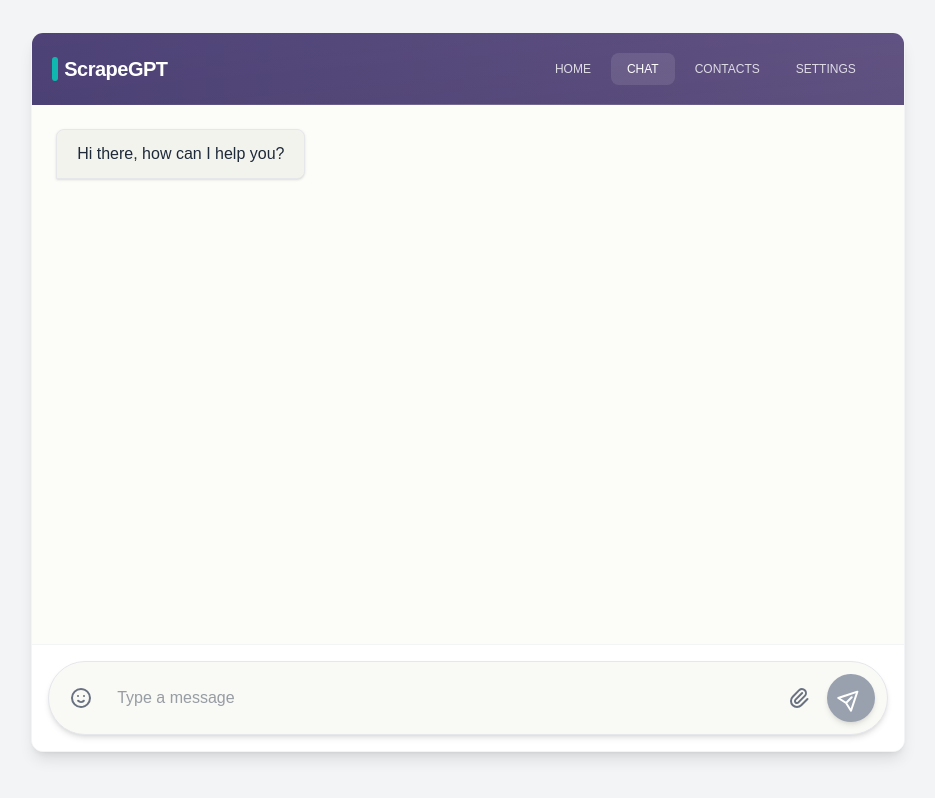
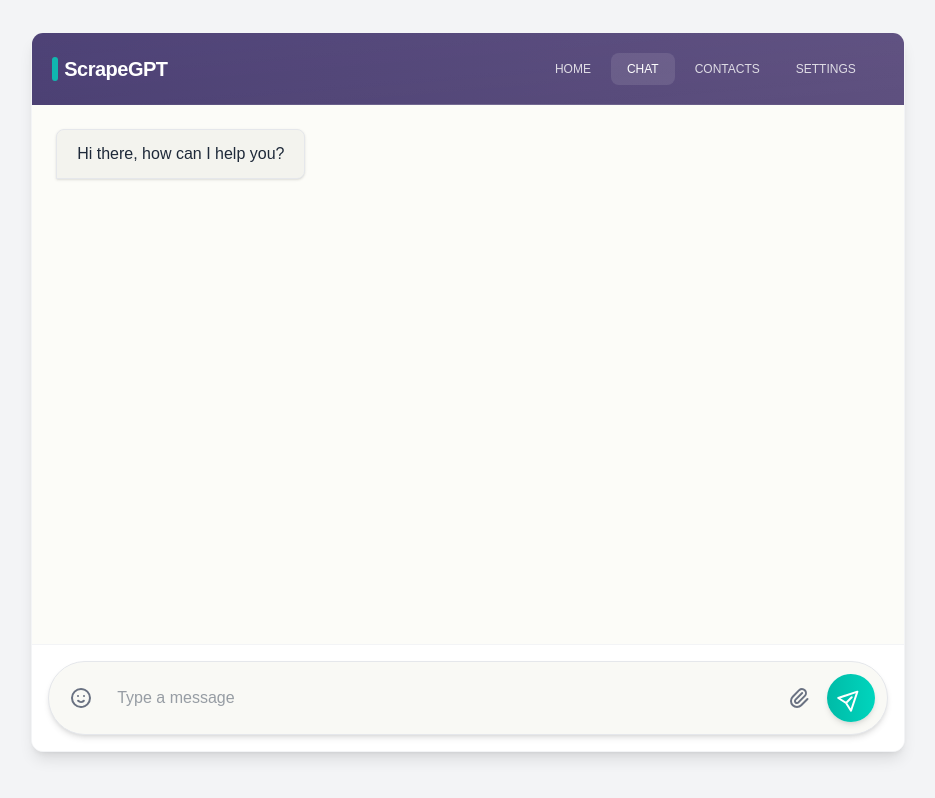
Before and after one commit to KhajaBeeShaik/ScraptGPT, a Next.js app in the folder Client/: page / in a window 1280 px wide. Shown: the whole page, without its empty margins (172-1107 px from the left). Built offline with nearby package versions, Linux system fonts and the light colour scheme.

Commit message:
Update InputBar.tsx

```diff
--- a/Client/src/components/InputBar.tsx
+++ b/Client/src/components/InputBar.tsx
@@ -1,35 +1,23 @@
-import React from "react";
-import PropTypes from "prop-types";
+import { useState } from "react"
 
 const InputBar = ({ currentMessage, setCurrentMessage, onSubmit }) => {
+
     const handleChange = (e) => {
-    setCurrentMessage(e.target.value);
-  };
-
-  const handleFormSubmit = (e) => {
-    e.preventDefault();
-    if (currentMessage.trim() !== "") {
-      onSubmit(e);
+        setCurrentMessage(e.target.value)
     }
-  };
-
-  const isMessageEmpty = currentMessage.trim() === "";
 
     return (
-    <form onSubmit={handleFormSubmit} className="p-4 bg-white">
+        <form onSubmit={onSubmit} className="p-4 bg-white">
             <div className="flex items-center bg-[#F9F9F5] rounded-full p-3 shadow-md border border-gray-200">
                 <button
                     type="button"
                     className="p-2 rounded-full text-gray-500 hover:text-gray-700 hover:bg-gray-100 transition-all duration-200"
-          aria-label="Add emoji"
                 >
                     <svg className="w-6 h-6" fill="none" stroke="currentColor" viewBox="0 0 24 24" xmlns="http://www.w3.org/2000/svg">
                         <path strokeLinecap="round" strokeLinejoin="round" strokeWidth="2" d="M14.828 14.828a4 4 0 01-5.656 0M9 10h.01M15 10h.01M21 12a9 9 0 11-18 0 9 9 0 0118 0z"></path>
                     </svg>
                 </button>
-        <label htmlFor="message-input" className="sr-only">Type a message</label>
                 <input
-          id="message-input"
                     type="text"
                     placeholder="Type a message"
                     value={currentMessage}
@@ -39,7 +27,6 @@
                 <button
                     type="button"
                     className="p-2 text-gray-500 hover:text-gray-700 hover:bg-gray-100 rounded-full transition-all duration-200"
-          aria-label="Attach file"
                 >
                     <svg className="w-6 h-6" fill="none" stroke="currentColor" viewBox="0 0 24 24" xmlns="http://www.w3.org/2000/svg">
                         <path strokeLinecap="round" strokeLinejoin="round" strokeWidth="2" d="M15.172 7l-6.586 6.586a2 2 0 102.828 2.828l6.414-6.586a4 4 0 00-5.656-5.656l-6.415 6.585a6 6 0 108.486 8.486L20.5 13"></path>
@@ -47,27 +34,15 @@
                 </button>
                 <button
                     type="submit"
-          className={`rounded-full p-3 ml-2 shadow-md transition-all duration-200 group ${
-            isMessageEmpty
-              ? "bg-gray-400 cursor-not-allowed"
-              : "bg-gradient-to-r from-teal-500 to-teal-400 hover:from-teal-600 hover:to-teal-500"
-          }`}
-          aria-label="Send message"
-          disabled={isMessageEmpty}
+                    className="bg-gradient-to-r from-teal-500 to-teal-400 hover:from-teal-600 hover:to-teal-500 rounded-full p-3 ml-2 shadow-md transition-all duration-200 group"
                 >
-          <svg className={`w-6 h-6 text-white transform rotate-45 transition-transform duration-200 ${!isMessageEmpty && "group-hover:scale-110"}`} fill="none" stroke="currentColor" viewBox="0 0 24 24" xmlns="http://www.w3.org/2000/svg">
+                    <svg className="w-6 h-6 text-white transform rotate-45 group-hover:scale-110 transition-transform duration-200" fill="none" stroke="currentColor" viewBox="0 0 24 24" xmlns="http://www.w3.org/2000/svg">
                         <path strokeLinecap="round" strokeLinejoin="round" strokeWidth="2" d="M12 19l9 2-9-18-9 18 9-2zm0 0v-8"></path>
                     </svg>
                 </button>
             </div>
         </form>
-  );
-};
+    )
+}
 
-InputBar.propTypes = {
-  currentMessage: PropTypes.string.isRequired,
-  setCurrentMessage: PropTypes.func.isRequired,
-  onSubmit: PropTypes.func.isRequired,
-};
-
-export default InputBar;
+export default InputBar
```
Lines whose indentation alone changed are shown as unchanged.
